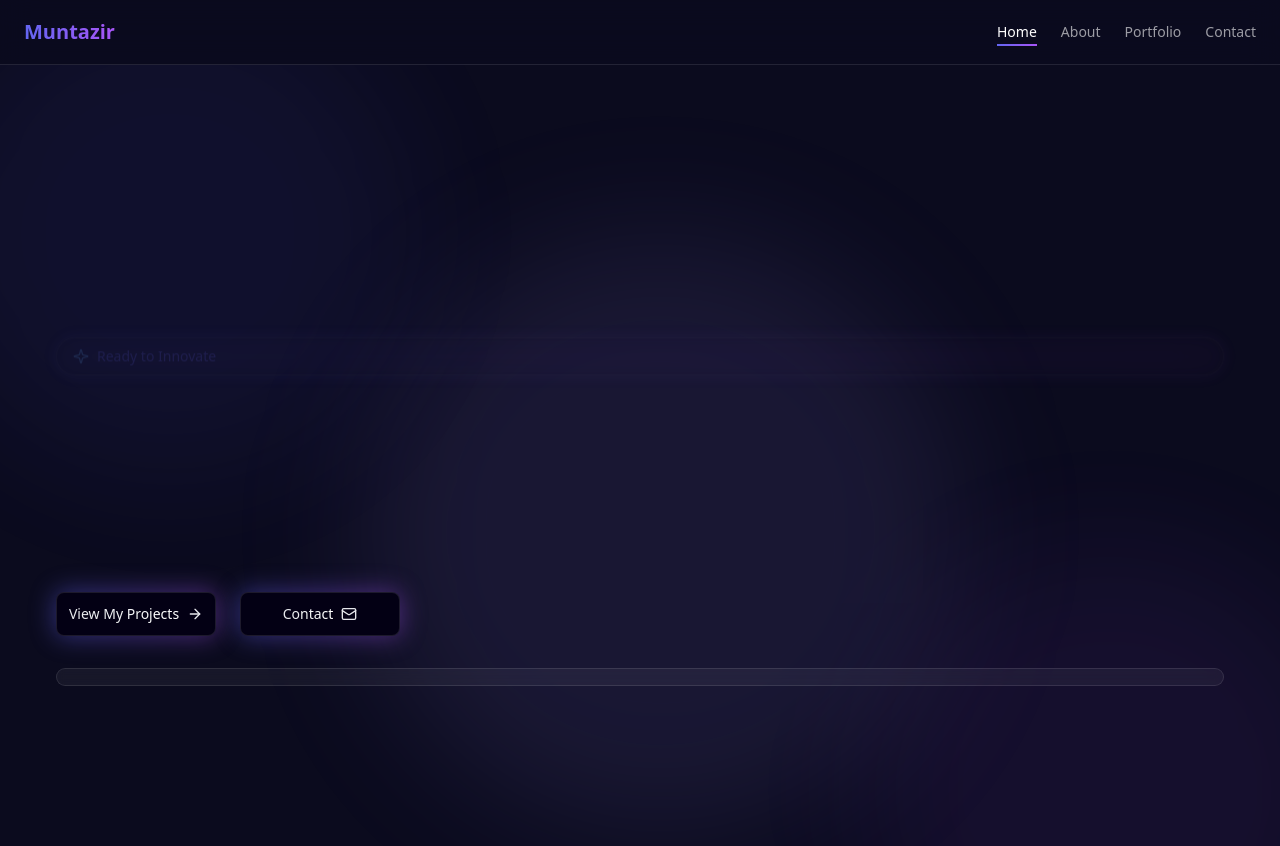
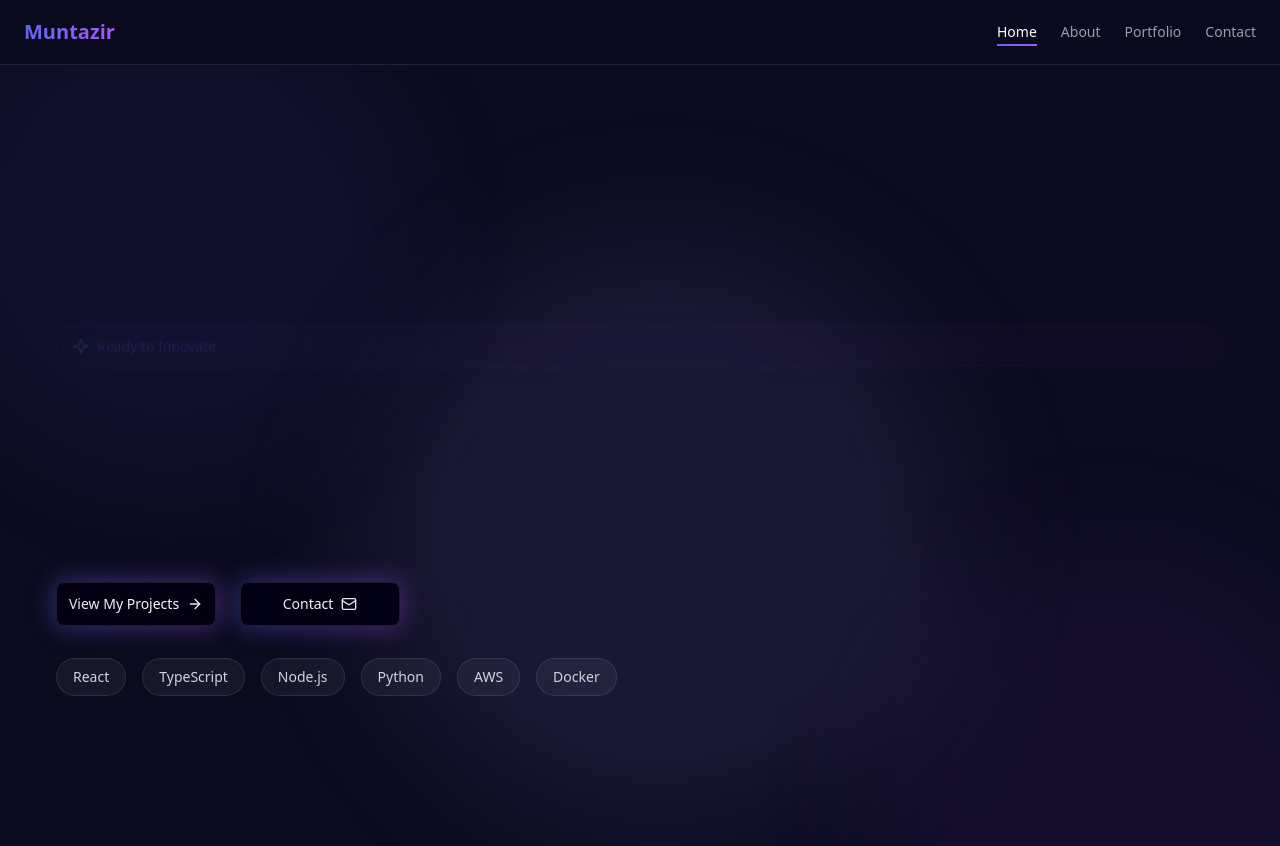
Before and after one commit to Muntazir-security/Website, a React (Vite) app: page / in a window 1280 px wide. Shown: the top 846 px of the page. Built offline with nearby package versions, Linux system fonts and the light colour scheme.

Commit message:
Fix TypeScript error in Home component
Resolved the TypeScript error in `src/pages/Home.tsx` related to the missing 'tech' property in the `TechStack` component. Ensured that the required props are correctly passed to avoid type mismatches.
[skip gpt_engineer]

```diff
--- a/src/pages/Home.tsx
+++ b/src/pages/Home.tsx
@@ -8,6 +8,15 @@ import PageBackground from "@/components/shared/PageBackground";
 
 const Home = () => {
   console.log('Home component rendered');
+
+  const technologies = [
+    "React",
+    "TypeScript",
+    "Node.js",
+    "Python",
+    "AWS",
+    "Docker"
+  ];
 
   return (
     <PageBackground>
@@ -29,7 +38,11 @@ const Home = () => {
             />
           </div>
 
-          <TechStack />
+          <div className="flex flex-wrap gap-4">
+            {technologies.map((tech) => (
+              <TechStack key={tech} tech={tech} />
+            ))}
+          </div>
         </div>
       </div>
     </PageBackground>
```
